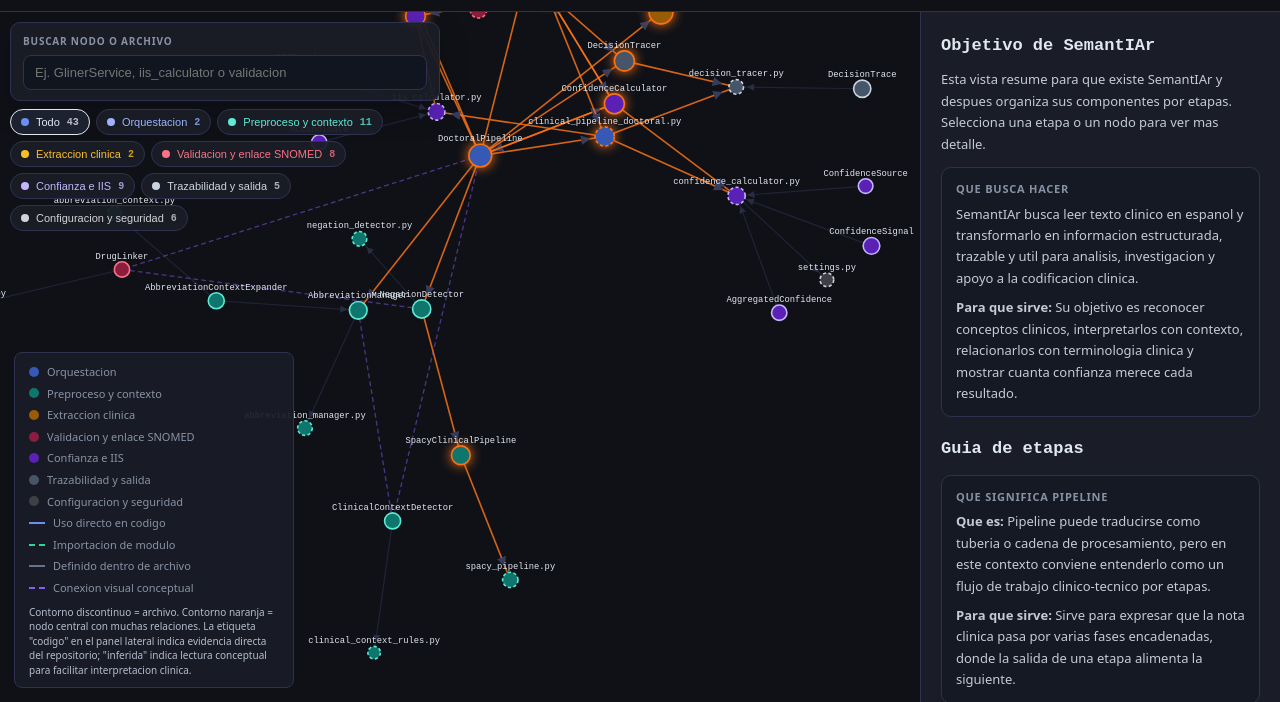
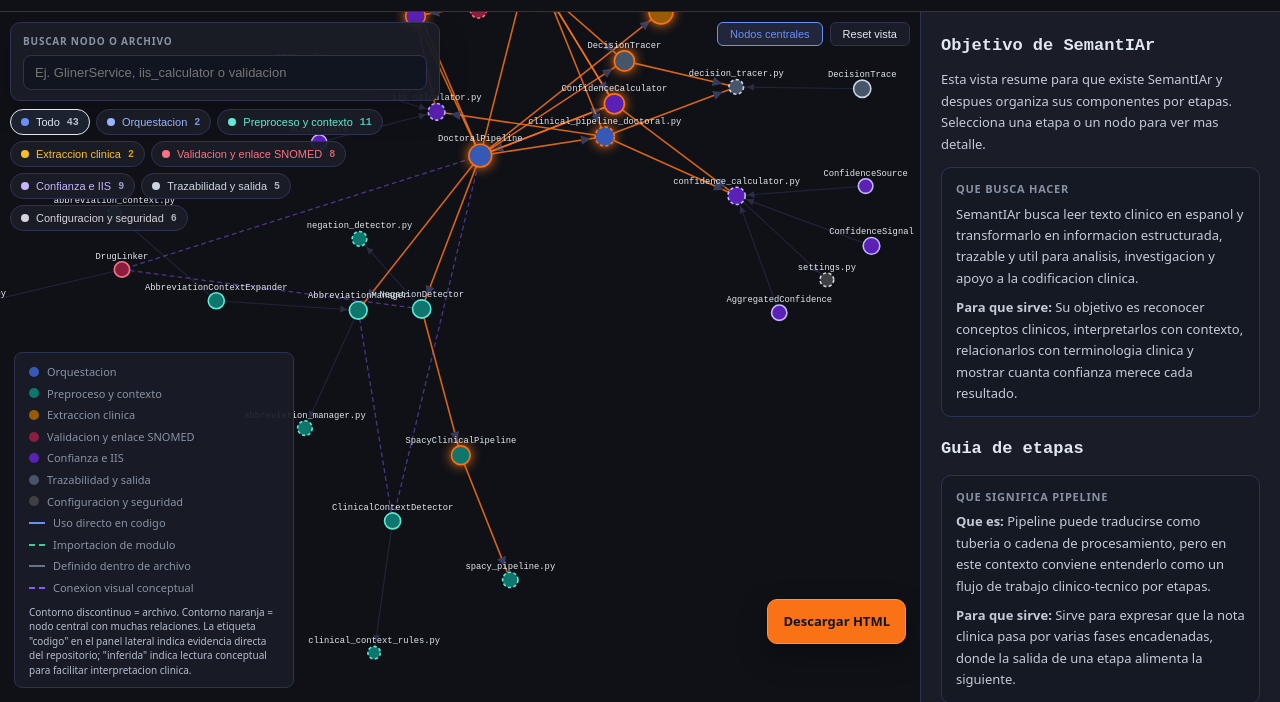
Before and after one commit to manwithbarba/SemantIAr-mapa-pipeline-doctoral, a plain HTML site: page doctoral-pipeline.html in a window 1280 px wide. Shown: the part 263-965 px from the top of the page. Drawn offline with Linux system fonts and the light colour scheme.

Commit message:
Fix floating HTML download button

```diff
--- a/doctoral-pipeline.html
+++ b/doctoral-pipeline.html
@@ -17,8 +17,8 @@ header{padding:20px 36px 14px;border-bottom:1px solid var(--border)}
 .header-actions{display:flex;align-items:center;gap:10px;flex-shrink:0}
 .header-download{display:inline-flex;align-items:center;justify-content:center;padding:10px 14px;border-radius:10px;background:#151923;border:1px solid var(--border);color:var(--text);font-size:13px;font-weight:600;text-decoration:none;white-space:nowrap}
 .header-download:hover{background:#1d2230;border-color:var(--accent);color:var(--accent)}
-.floating-download{{position:absolute;right:14px;bottom:58px;z-index:3;padding:11px 15px;background:#f97316;border-color:#fb923c;color:#11151f;box-shadow:0 12px 30px rgba(0,0,0,.28)}}
-.floating-download:hover{{background:#fb923c;border-color:#fdba74;color:#11151f}}
+.floating-download{position:absolute;right:14px;bottom:58px;z-index:3;padding:11px 15px;background:#f97316;border-color:#fb923c;color:#11151f;box-shadow:0 12px 30px rgba(0,0,0,.28)}
+.floating-download:hover{background:#fb923c;border-color:#fdba74;color:#11151f}
 header h1{font-size:30px;font-weight:700;line-height:1.08}
 header p{color:var(--muted);margin-top:4px;font-size:13px;max-width:860px}
 .layout{display:flex;height:calc(100vh - 110px)}
@@ -89,10 +89,10 @@ header p{color:var(--muted);margin-top:4px;font-size:13px;max-width:860px}
 .stage-chip.on{background:#1d2230;border-color:currentColor;color:var(--text)}
 .stage-chip b{font-family:var(--mono);font-size:10px;color:inherit;opacity:.8}
 .stage-chip-dot{width:8px;height:8px;border-radius:50%;flex-shrink:0}
-.controls{{position:absolute;top:10px;right:10px;display:flex;gap:7px}}
+.controls{position:absolute;top:10px;right:10px;display:flex;gap:7px}
 .btn{background:var(--surface);border:1px solid var(--border);color:var(--text);font-size:11px;padding:5px 12px;border-radius:6px;cursor:pointer}
 .btn:hover,.btn.on{background:#22263a;border-color:var(--accent);color:var(--accent)}
-@media (max-width:960px){{.layout{{flex-direction:column;height:auto;min-height:calc(100vh - 110px)}}#detail-pane{{width:100%;border-left:none;border-top:1px solid var(--border)}}.toolbar{{max-width:calc(100% - 20px)}}.controls{{top:auto;bottom:14px;right:14px}}.floating-download{{left:10px;right:10px;bottom:64px;width:auto;text-align:center}}.header-inner{{flex-direction:column;align-items:flex-start}}.header-logo{{width:min(280px,72vw)}}.header-top{{flex-direction:column;align-items:flex-start}}.header-actions{{width:100%}}.header-download{{width:100%}}header h1{{font-size:26px}}}}
+@media (max-width:960px){.layout{flex-direction:column;height:auto;min-height:calc(100vh - 110px)}#detail-pane{width:100%;border-left:none;border-top:1px solid var(--border)}.toolbar{max-width:calc(100% - 20px)}.controls{top:auto;bottom:14px;right:14px}.floating-download{left:10px;right:10px;bottom:64px;width:auto;text-align:center}.header-inner{flex-direction:column;align-items:flex-start}.header-logo{width:min(280px,72vw)}.header-top{flex-direction:column;align-items:flex-start}.header-actions{width:100%}.header-download{width:100%}header h1{font-size:26px}}
 ::-webkit-scrollbar{width:5px}::-webkit-scrollbar-thumb{background:var(--border);border-radius:3px}
 </style>
 </head>
```
Also changed, not shown: index.html (+4 -4 lines).
